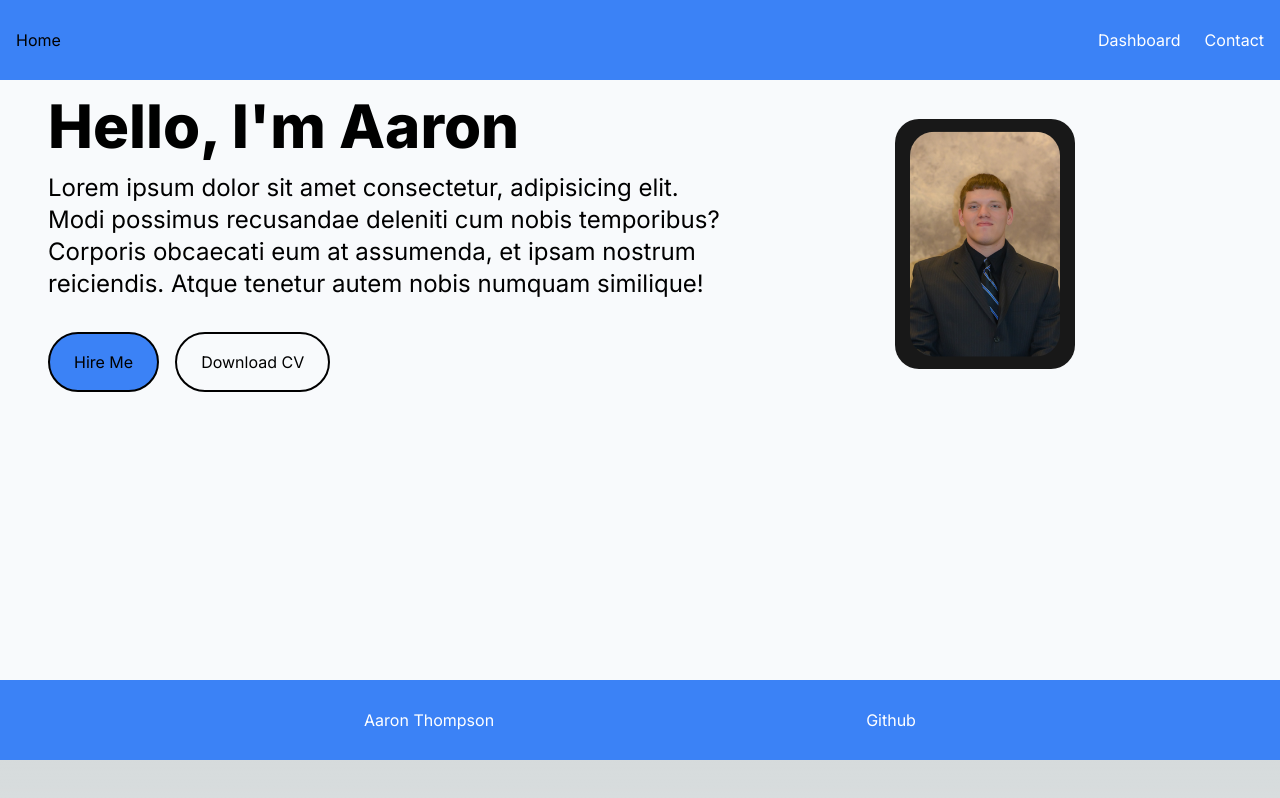
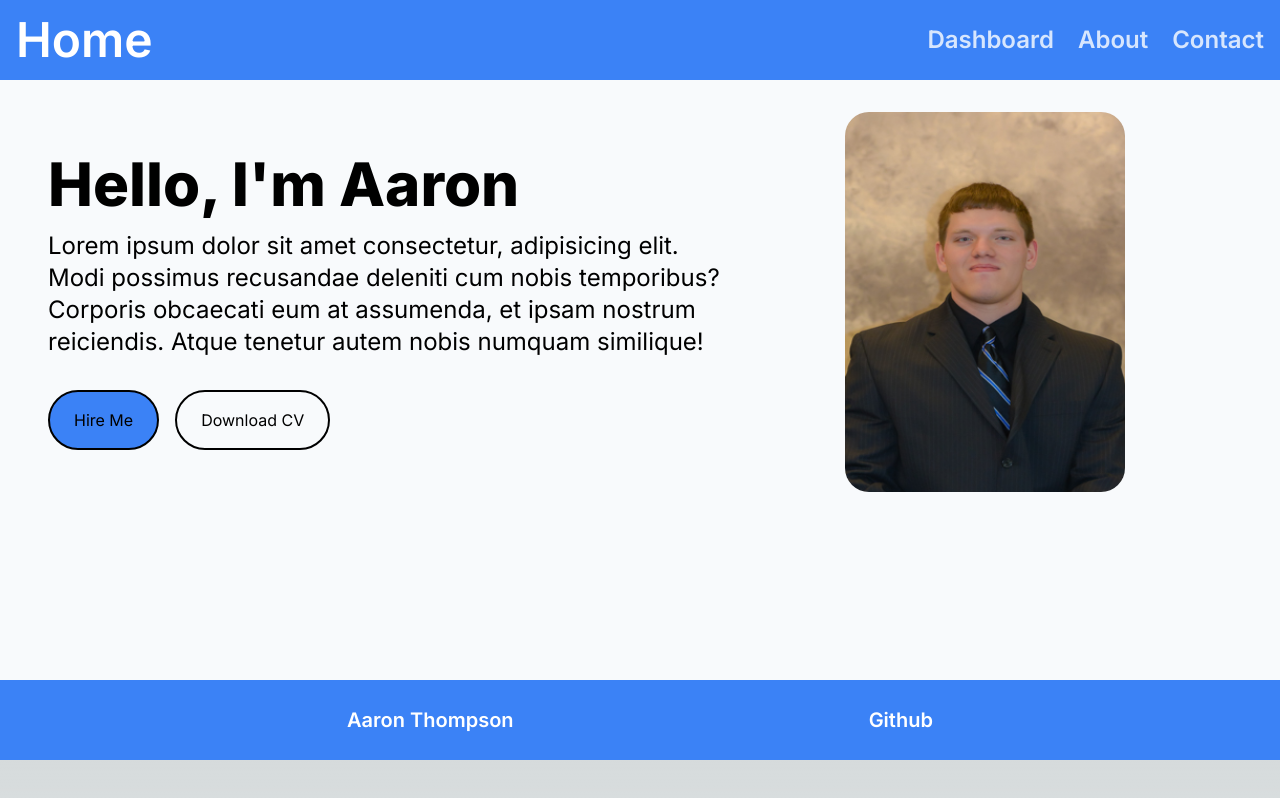
Before and after one commit to Endeyr/my-portfolio, a Next.js app: page / in a window 1280 px wide. Built offline with nearby package versions, Linux system fonts and the light colour scheme.

Commit message:
add hero section and nav

```diff
--- a/app/components/footer/index.tsx
+++ b/app/components/footer/index.tsx
@@ -3,18 +3,22 @@ import Link from 'next/link'
 const Footer = () => {
 	return (
 		<>
-			<div className="w-full h-20 bg-primary-500 sticky bottom-0">
+			<div className="w-full h-20 bg-primary-500 sticky bottom-0 z-10">
 				<div className="container mx-auto px-4 h-full">
 					<div className="flex justify-center items-center h-full ">
-						<ul className="hidden md:flex md:justify-evenly gap-x-6 text-white w-full">
+						<ul className="flex justify-evenly gap-x-6 text-white w-full">
 							<li>
 								<Link href="#">
-									<p>Aaron Thompson</p>
+									<p className="text-xl text-white hover:text-white/50 active:text-white/100 font-semibold">
+										Aaron Thompson
+									</p>
 								</Link>
 							</li>
-							<li>
+							<li className="hidden sm:block">
 								<Link href="#">
-									<p>Github</p>
+									<p className="text-xl text-white hover:text-white/50 active:text-white/100 font-semibold">
+										Github
+									</p>
 								</Link>
 							</li>
 						</ul>
--- a/app/components/hero/index.tsx
+++ b/app/components/hero/index.tsx
@@ -7,7 +7,7 @@ const Hero = () => {
 		<section>
 			<div className="grid grid-cols-1 sm:grid-cols-12">
 				<div className="col-span-7 place-self-center text-center sm:text-left">
-					<h1 className="mb-4 text-4xl sm:text-5xl lg:text-6xl font-extrabold break-words">
+					<h1 className="mb-4 text-3xl sm:text-4xl md:text-5xl lg:text-6xl font-extrabold break-words">
 						Hello, I&apos;m Aaron
 					</h1>
 					<p className="dark:text-[#ADB7BE] text-lg mb-4 sm:text-xl lg:text-2xl break-words">
@@ -21,13 +21,12 @@ const Hero = () => {
 					</div>
 				</div>
 				<div className="col-span-5 place-self-center mt-4 sm:mt-0">
-					<div className="rounded-3xl bg-[#181818] w-[180px] h-[250px]  relative">
+					<div className="w-[180px] h-[250px] lg:w-[280px] lg:h-[380px]  relative">
 						<Image
 							src={profilePicture}
 							alt="profile picture"
-							className="absolute transform -translate-x-1/2 -translate-y-1/2 top-1/2 left-1/2 rounded-3xl"
-							width={150}
-							height={150}
+							className=" rounded-3xl"
+							fill
 						/>
 					</div>
 				</div>
--- /dev/null
+++ b/app/components/navigation/menu-overlay/index.tsx
@@ -0,0 +1,22 @@
+import NavLink from '../navbar/navlink'
+
+const MenuOverlay = ({
+	links,
+	toggle,
+}: {
+	links: { title: string; path: string }[]
+	toggle: () => void
+}) => {
+	return (
+		<ul className="flex flex-col p-4 items-center bg-primary-500 divide-y divide-solid divide-white border border-t-white/50">
+			{links.map((link, index) => (
+				<li key={index}>
+					<button onClick={toggle}>
+						<NavLink href={link.path} title={link.title} />
+					</button>
+				</li>
+			))}
+		</ul>
+	)
+}
+export default MenuOverlay
--- a/app/components/navigation/navbar/index.tsx
+++ b/app/components/navigation/navbar/index.tsx
@@ -1,30 +1,82 @@
+'use client'
+
+import { Bars4Icon, XMarkIcon } from '@heroicons/react/24/solid'
 import Link from 'next/link'
+import { useState } from 'react'
+import MenuOverlay from '../menu-overlay/index'
+import NavLink from './navlink'
+
+// Allows adding more navlinks to the navbar
+const navLinks = [
+	{
+		title: 'Dashboard',
+		path: '/dashboard',
+	},
+	{
+		title: 'About',
+		path: '/about',
+	},
+	{
+		title: 'Contact',
+		path: '/contact',
+	},
+]
 
 const Navbar = () => {
+	const [navbarOpen, setNavbarOpen] = useState(false)
+
+	const toggle = () => setNavbarOpen(!navbarOpen)
+
 	return (
 		<>
-			<div className="w-full h-20 bg-primary-500 sticky top-0">
-				<div className="container mx-auto px-4 h-full">
+			<nav className="w-full h-20 bg-primary-500 sticky top-0 z-10">
+				<div className="container mx-auto p-4 h-full">
 					<div className="flex justify-between gap-4 items-center h-full">
-						<Link href="/">
-							<p>Home</p>
-						</Link>
-						<ul className="hidden md:flex gap-x-6 text-white">
-							<li></li>
-							<li>
-								<Link href="/dashboard">
-									<p>Dashboard</p>
-								</Link>
-							</li>
-							<li>
-								<Link href="/contact">
-									<p>Contact</p>
-								</Link>
-							</li>
-						</ul>
+						<button
+							onClick={() => {
+								setNavbarOpen(false)
+							}}
+						>
+							<Link href={'/'}>
+								<p className="text-5xl text-white hover:text-white/50 active:text-white/100 font-semibold">
+									Home
+								</p>
+							</Link>
+						</button>
+						<div className="mobile-menu block sm:hidden" id="mobile-navbar">
+							{navbarOpen ? (
+								<button
+									className="flex items-center p-2 border rounded border-white  text-white hover:text-white/50 active:text-white/100"
+									onClick={() => {
+										setNavbarOpen(false)
+									}}
+								>
+									<XMarkIcon className="h-5 w-5" />
+								</button>
+							) : (
+								<button
+									className="flex items-center p-2 border rounded border-white  text-white hover:text-white/50 active:text-white/100"
+									onClick={() => {
+										setNavbarOpen(true)
+									}}
+								>
+									<Bars4Icon className="h-5 w-5" />
+								</button>
+							)}
+						</div>
+						<div className="menu hidden sm:block sm:w-auto" id="navbar">
+							<ul className="hidden sm:flex sm:flex-row gap-x-6 text-white">
+								{navLinks.map((link, index) => (
+									<li key={index}>
+										<NavLink href={link.path} title={link.title} />
+									</li>
+								))}
+							</ul>
+						</div>
 					</div>
 				</div>
-			</div>
+				{navbarOpen ? <MenuOverlay links={navLinks} toggle={toggle} /> : null}
+			</nav>
 		</>
 	)
 }
--- /dev/null
+++ b/app/components/navigation/navbar/navlink/index.tsx
@@ -0,0 +1,14 @@
+import Link from 'next/link'
+
+const NavLink = ({ href, title }: { href: string; title: string }) => {
+	return (
+		<>
+			<Link href={href}>
+				<p className="text-2xl text-white/80 hover:text-white/50 active:text-white/100 font-semibold">
+					{title}
+				</p>
+			</Link>
+		</>
+	)
+}
+export default NavLink
--- a/app/page.tsx
+++ b/app/page.tsx
@@ -1,12 +1,12 @@
-import Link from 'next/link'
 import Hero from './components/hero'
 
 export default function Home() {
 	return (
 		<main className="flex section-min-height flex-col bg-slate-50 dark:bg-slate-950">
-			<div className="container mx-auto px-12 py-4">
+			<div className="container mx-auto px-12 py-4 my-4">
 				<Hero />
 			</div>
+			<div className="container mx-auto px-12 py-4 my-4"></div>
 		</main>
 	)
 }
```
Also changed, not shown: package.json (+6 -5 lines), 2 other files (tests, documents, lock files or other folders).
